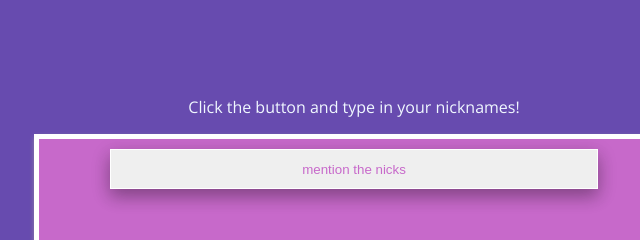
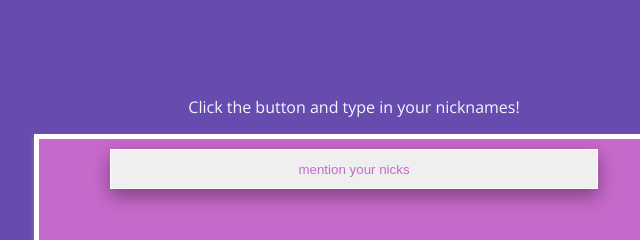
Before and after one commit to reedwane/newbies, a plain HTML site: page nicks/index.html in a window 1280 px wide. Shown: the top 240 px of the page, 286-926 px from the left. Drawn offline with nearby package versions, Linux system fonts and the light colour scheme.

Commit message:
Update index.html

```diff
--- a/nicks/index.html
+++ b/nicks/index.html
@@ -103,7 +103,7 @@
         <header><p>Click the button and type in your nicknames!</p></header>
 
         <div id="container">
-            <button onclick="input()">mention the nicks</button>
+            <button onclick="input()">mention your nicks</button>
 
             <p id="nicks"></p>
 
```
